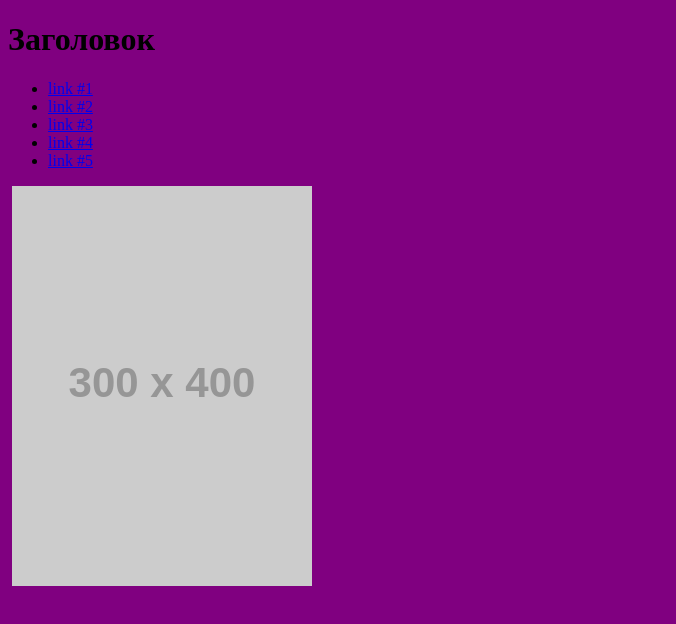
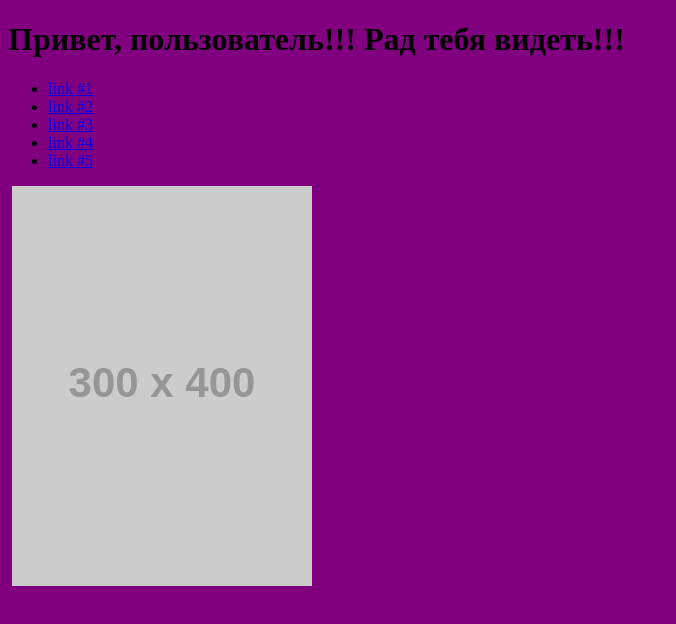
Before and after one commit to alexei-kalinin2014/September2023-begin, a plain HTML site: page index.html in a window 1280 px wide. Shown: the whole page, without its empty margins (0-676 px from the left). Drawn offline with Linux system fonts and the light colour scheme; placeholder pictures from the web are drawn by us.

Commit message:
Привет, пользователь!!!
Изменение приветствия.

```diff
--- a/index.html
+++ b/index.html
@@ -7,7 +7,7 @@
 	<link rel="stylesheet" href="style.css">
 </head>
 <body>
-	<h1>Заголовок</h1>
+	<h1>Привет, пользователь!!! Рад тебя видеть!!!</h1>
 	<ul>
 		<li><a href="#">link #1</a></li>
 		<li><a href="#">link #2</a></li>
```
